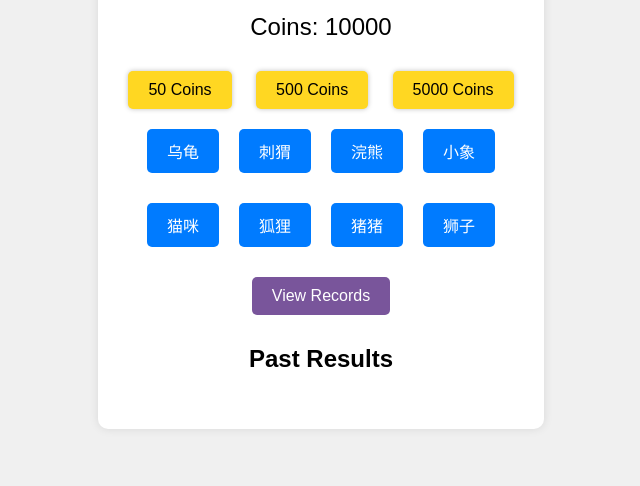
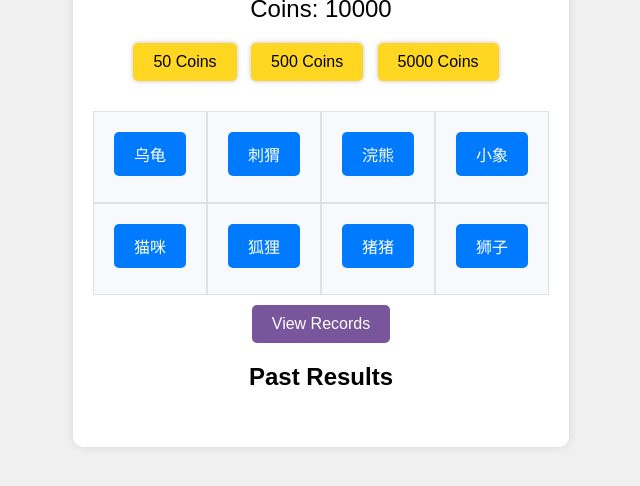
Before and after one commit to notedwin-dev/dww-replica, a plain HTML site: page index.html in a window 1280 px wide. Shown: the part 250-736 px from the top of the page, without its empty margins (319-959 px from the left). Drawn offline with Linux system fonts and the light colour scheme.

Commit message:
optimize bet info and button  placings by putting them into a column.

```diff
--- a/index.html
+++ b/index.html
@@ -24,24 +24,40 @@
         </div>
         <div class="animals">
             <div class="row">
+                <div class="column">
                     <button onclick="selectAnimal('turtle')">乌龟</button>
                     <p class="bet-info" id="bet-turtle"></p>
+                </div>
+                <div class="column">
                     <button onclick="selectAnimal('hedgehog')">刺猬</button>
                     <p class="bet-info" id="bet-hedgehog"></p>
+                </div>
+                <div class="column">
                     <button onclick="selectAnimal('raccoon')">浣熊</button>
                     <p class="bet-info" id="bet-raccoon"></p>
+                </div>
+                <div class="column">
                     <button onclick="selectAnimal('elephant')">小象</button>
                     <p class="bet-info" id="bet-elephant"></p>
                 </div>
+            </div>
             <div class="row">
+                <div class="column">
                     <button onclick="selectAnimal('cat')">猫咪 </button>
                     <p class="bet-info" id="bet-cat"></p>
+                </div>
+                <div class="column">
                     <button onclick="selectAnimal('fox')">狐狸 </button>
                     <p class="bet-info" id="bet-fox"></p>
+                </div>
+                <div class="column">
                     <button onclick="selectAnimal('pig')">猪猪 </button>
                     <p class="bet-info" id="bet-pig"></p>
+                </div>
+                <div class="column">
                     <button onclick="selectAnimal('lion')">狮子</button>
                     <p class="bet-info" id="bet-lion"></p>
+                </div>
             </div>
         </div>
         <div class="bet-info" id="bet-info"></div>
--- a/styles.css
+++ b/styles.css
@@ -55,7 +55,6 @@ body {
 .bet-options button,
 .animals button,
 .actions button {
-  margin: 10px;
   padding: 10px 20px;
   font-size: 1em;
   cursor: pointer;
@@ -69,6 +68,9 @@ body {
 
   /* soft dropshadow */
   box-shadow: 0 0 5px rgba(0, 0, 0, 0.25);
+
+  /* grid layout */
+  margin: 0 10px 30px 0;
 }
 
 .animals button {
@@ -76,6 +78,9 @@ body {
   color: white;
   border: none;
   border-radius: 5px;
+  margin: 0 20px;
+
+  margin-top: 20px;
 }
 
 .animals button:hover {
@@ -100,16 +105,31 @@ body {
 .row {
   display: flex;
   justify-content: center;
-  margin-bottom: 10px;
 }
 
 .animal {
   margin: 0 10px;
 }
 
+.column {
+  display: flex; /* Enables flexbox properties within the column */
+  flex-direction: column; /* Stacks the button and paragraph vertically */
+  padding: 0;
+
+  background-color: #f8f9fa; /* Light grey background color */
+
+  border: 1px solid #dee2e6; /* Light border color */
+
+  align-items: center; /* Aligns items in the center */
+
+  /* center the button */
+  justify-content: center;
+}
+
 .bet-info {
-  font-size: 1.2em;
+  font-size: 1em;
   color: green;
+  margin-top: 10px;
 }
 
 .result {
```
Lines whose indentation alone changed are shown as unchanged.
